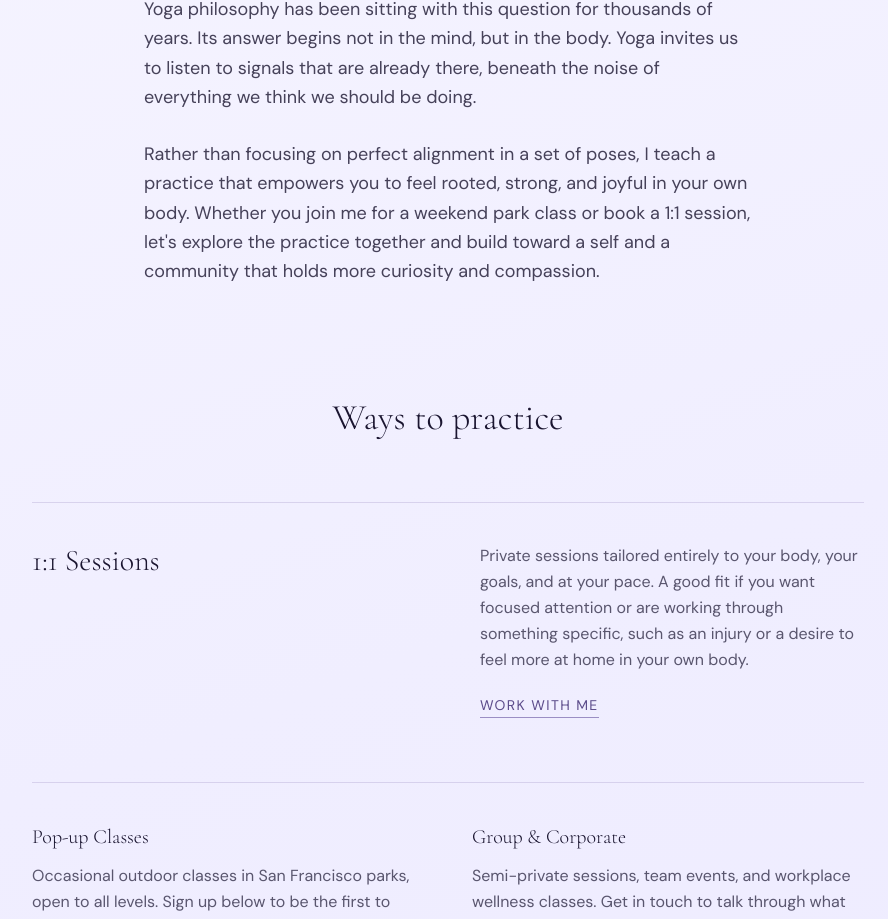
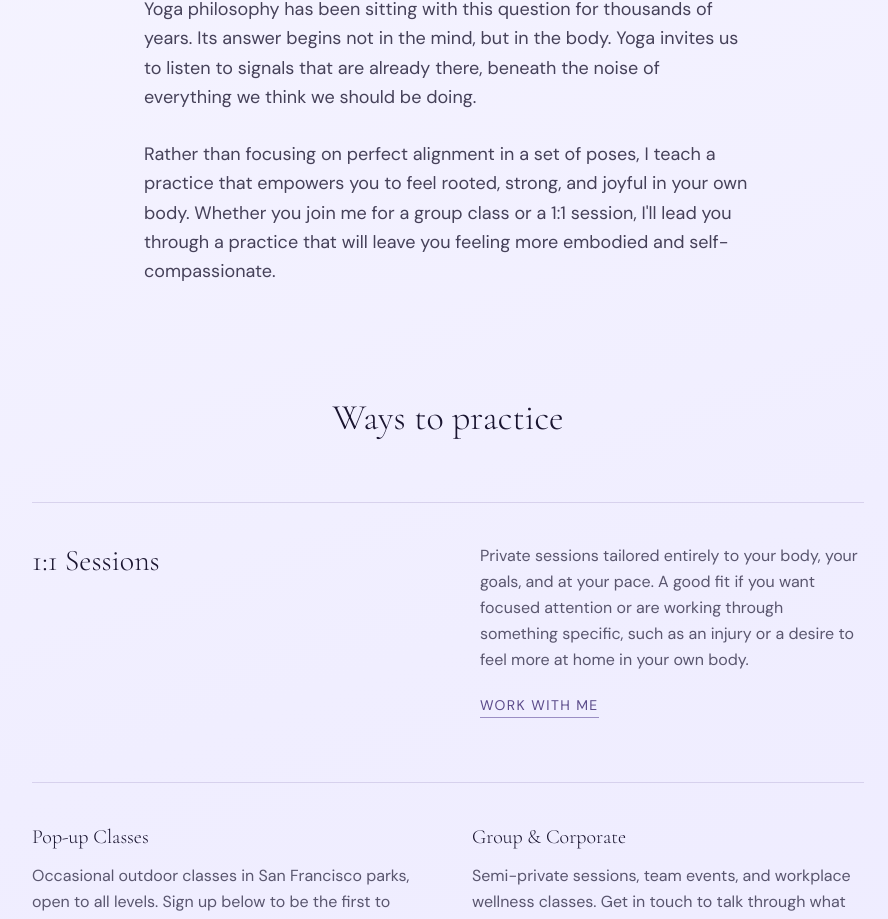
Before and after one commit to JuliaHu1/yoga, a Next.js app: page / in a window 1280 px wide. Shown: the part 990-1909 px from the top of the page, without its empty margins (192-1080 px from the left). Built offline with nearby package versions, Linux system fonts and the light colour scheme.

Commit message:
Update home page paragraph 3 closing sentence

```diff
--- a/app/page.tsx
+++ b/app/page.tsx
@@ -45,7 +45,7 @@ export default function Home() {
             How do we balance a sense of momentum with a sense of equilibrium? Yoga philosophy has been sitting with this question for thousands of years. Its answer begins not in the mind, but in the body. Yoga invites us to listen to signals that are already there, beneath the noise of everything we think we should be doing.
           </p>
           <p>
-            Rather than focusing on perfect alignment in a set of poses, I teach a practice that empowers you to feel rooted, strong, and joyful in your own body. Whether you join me for a weekend park class or book a 1:1 session, let&apos;s explore the practice together and build toward a self and a community that holds more curiosity and compassion.
+            Rather than focusing on perfect alignment in a set of poses, I teach a practice that empowers you to feel rooted, strong, and joyful in your own body. Whether you join me for a group class or a 1:1 session, I&apos;ll lead you through a practice that will leave you feeling more embodied and self-compassionate.
           </p>
         </div>
       </section>
```
